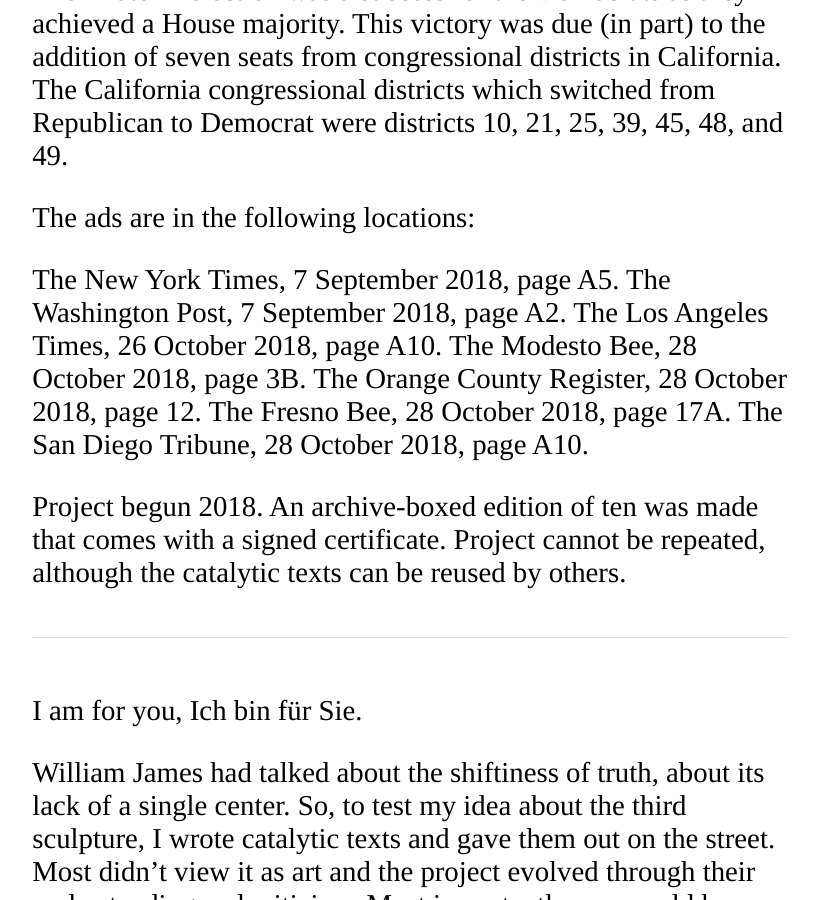
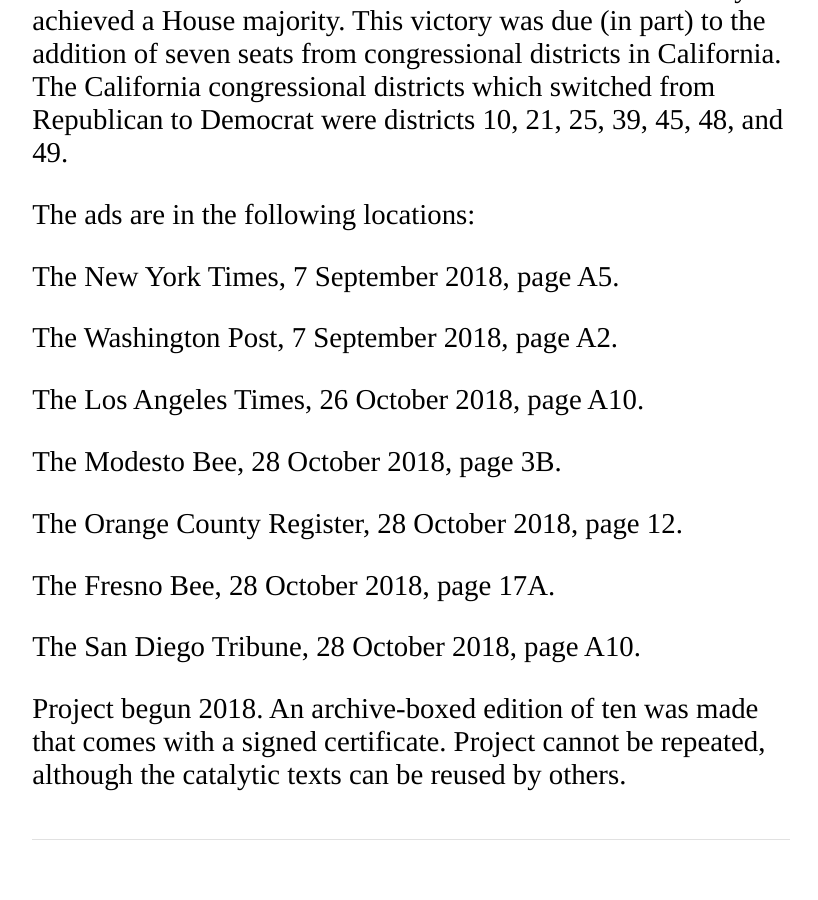
Before and after one commit to ssssssssk/ESCOLAR, a Jekyll site: the page built from _posts/2022-02-26-Ben_Kinmont.md, in a window 1280 px wide and 900 px high, scrolled down 1623 px. Shown: the whole window, without its empty margins (362-1180 px from the left). Built offline with Jekyll 4.4.1, drawn with Linux system fonts in a browser that asks for light colours.

```diff
--- a/_posts/2022-02-26-Ben_Kinmont.md
+++ b/_posts/2022-02-26-Ben_Kinmont.md
@@ -11,7 +11,7 @@ hours: "Opening at 1-5PM, March 13."
 image_folder: "pics/Ben_Kinmont"
 title: "20 January 2017"
 ---
-20 January 2017.
+# 20 January 2017.
 
 The project 20 January 2017 was conducted during the final months leading up to the U.S. midterm elections in 2018. (20 January 2017 is the date that Donald Trump began his term in office.) As a work, it is comprised of seven advertisements that ran in various newspapers. The first two were in the New York Times and Washington Post, two American newspapers with a broad national distribution. The other five ads were placed in California newspapers which served communities and congressional districts where there was a Republican incumbent, but the Democratic challenger had a chance to win. Before the election, the Republicans controlled the House of Representatives. Those newspapers were The Los Angeles Times, The Modesto Bee, The Orange County Register, The Fresno Bee, and The San Diego Tribune.
 
@@ -20,17 +20,24 @@ The midterm election was a success for the Democrats as they achieved a House ma
 The ads are in the following locations:
 
 The New York Times, 7 September 2018, page A5.
+
 The Washington Post, 7 September 2018, page A2.
+
 The Los Angeles Times, 26 October 2018, page A10.
+
 The Modesto Bee, 28 October 2018, page 3B.
+
 The Orange County Register, 28 October 2018, page 12.
+
 The Fresno Bee, 28 October 2018, page 17A.
+
 The San Diego Tribune, 28 October 2018, page A10.
+
 
 Project begun 2018. An archive-boxed edition of ten was made that comes with a signed certificate. Project cannot be repeated, although the catalytic texts can be reused by others.
 
 <hr>
-I am for you, Ich bin für Sie.
+# I am for you, Ich bin für Sie.
 
 William James had talked about the shiftiness of truth, about its lack of a single center. So, to test my idea about the third sculpture, I wrote catalytic texts and gave them out on the street. Most didn't view it as art and the project evolved through their understanding and criticism. Most importantly, you could have walked by and not even noticed that it was going on.
 
```
